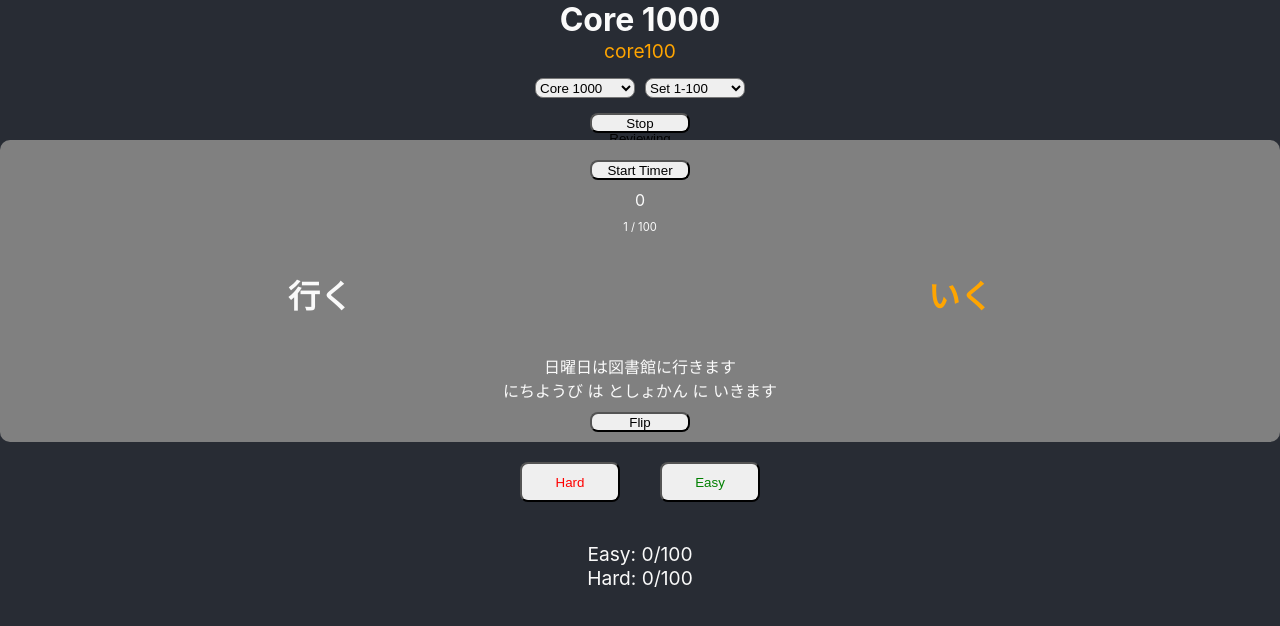
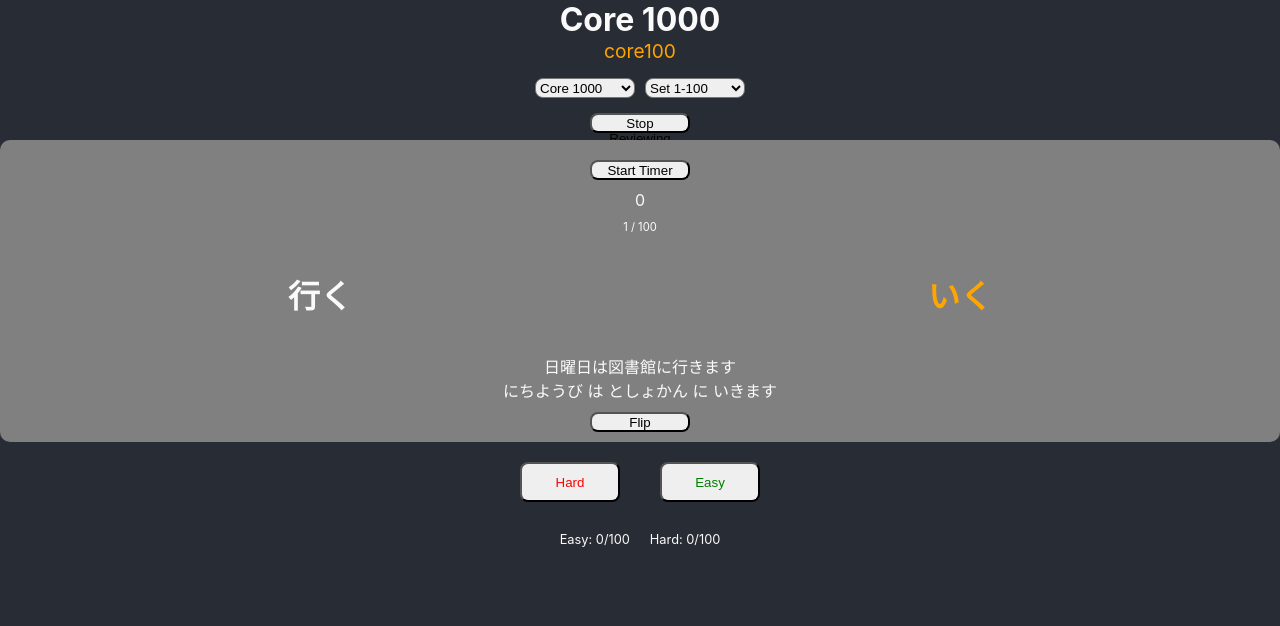
Before and after one commit to licebeam/kaze-app, a React (Create React App) app: page / in a window 1280 px wide. Shown: the top 626 px of the page. Built offline with nearby package versions, Linux system fonts and the light colour scheme.

Commit message:
Adjusts footer layout

```diff
--- a/src/App.js
+++ b/src/App.js
@@ -58,10 +58,15 @@ const Container = styled.div`
     }
   }
   .footer{
+    display: flex;
+    align-content: center;
+    justify-content: center;
     text-align: center;
-    font-size:1.2rem;
-    padding: 20px;
-    height: 120px;
+    font-size:.8rem;
+    height: 20px;
+    .score{
+      padding: 10px;
+    }
   }
   .card-container{
     margin-top: 20px;
@@ -254,8 +259,8 @@ class App extends Component {
           ) : <div>COMPLETED</div>}
         </div>
         <div className="footer">
-          <div>Easy: {cardsGood || '0'}/100</div>
-          <div>Hard: {cardsBad || '0'}/100</div>
+          <div className="score">Easy: {cardsGood || '0'}/100</div>
+          <div className="score">Hard: {cardsBad || '0'}/100</div>
         </div>
       </Container >
     );
```
